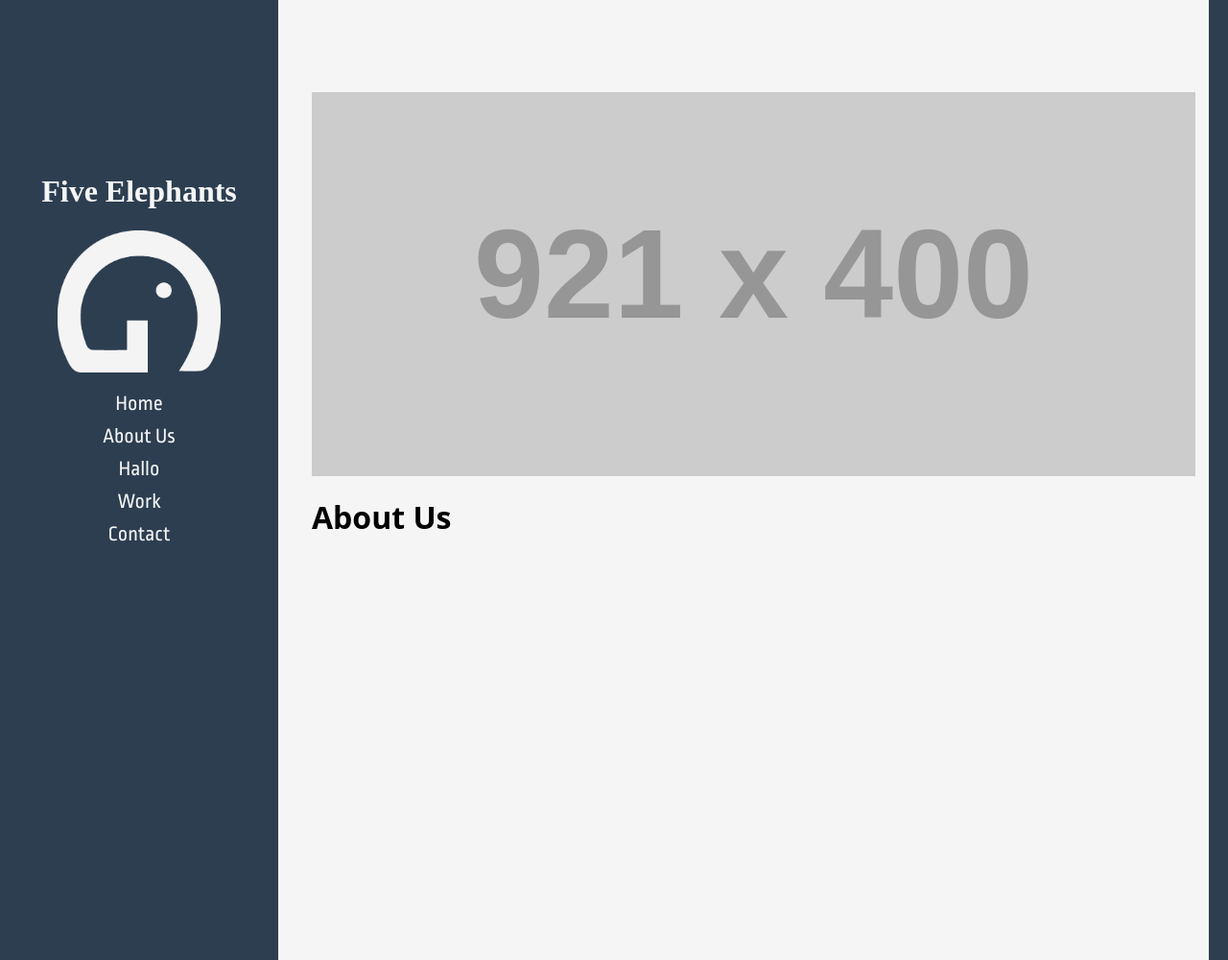
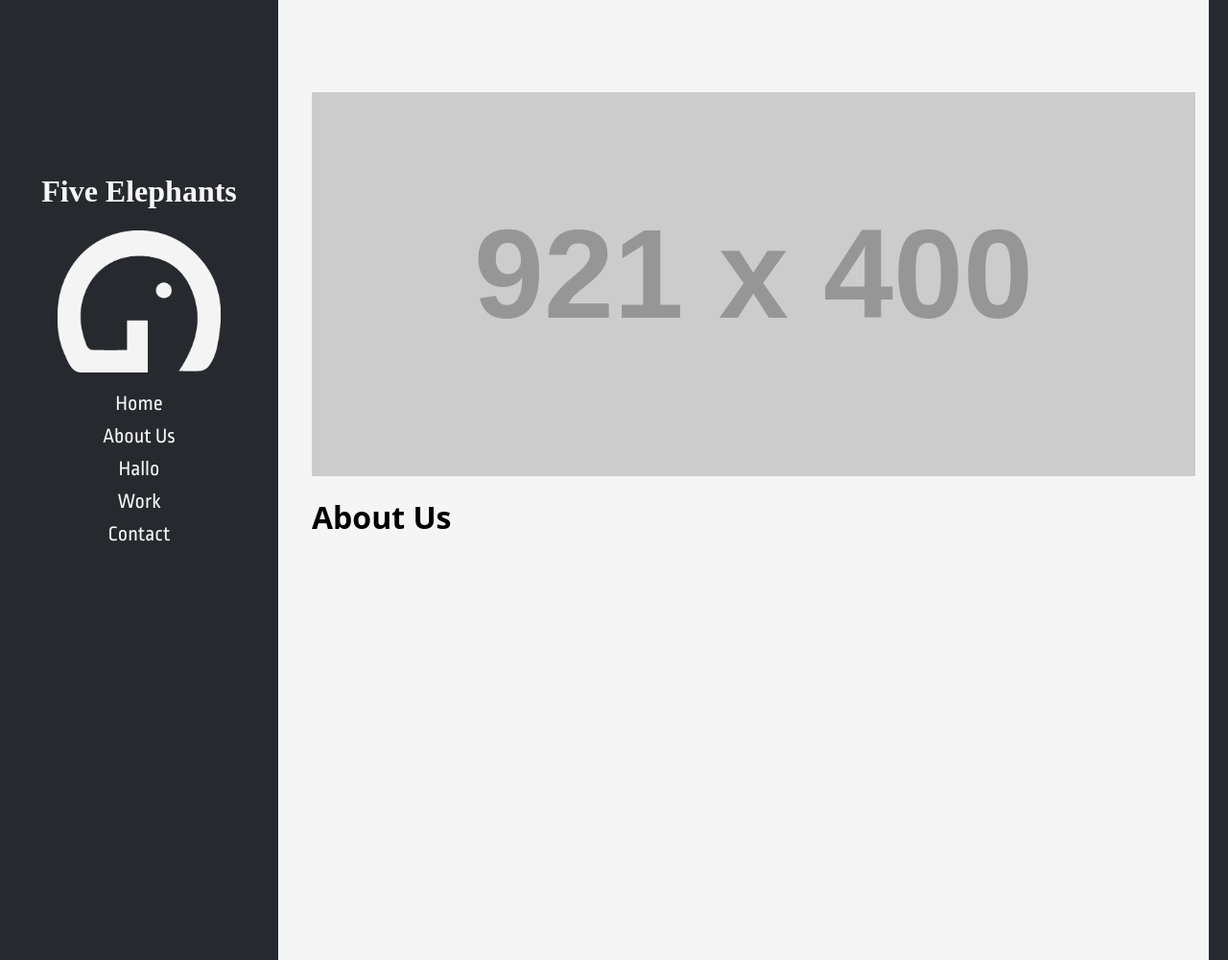
Before and after one commit to sneakyvince/PPM22, a PHP site: page / in a window 1280 px wide. Shown: the whole page at 96% size. Run offline with PHP 8.4, Linux system fonts and the light colour scheme; grey boxes labelled with a size stand in for pictures from a placeholder-image service; some libraries are stand-ins or nearby versions.

Commit message:
Hallo commit
Paar kleurtjes

```diff
--- a/jan/css/style.css
+++ b/jan/css/style.css
@@ -3,10 +3,11 @@
 body{
 	margin: 0;
 	font-family: 'Open Sans';
-	background-color: #2c3e50;
+	background-color: #26292E;
+	font-color: #26292E;
 }
 .menu{
-	background-color: #2c3e50;
+	background-color: #26292E;
 	width: 270px;
 	display: inline-block;
 	text-align: right;
@@ -22,7 +23,7 @@ body{
 	float: right;
 	min-height: 1000px;
 	border-right: 20px solid;
-	border-color: #2c3e50;
+	border-color: #26292E;
 }
 .menulogo{
 	width: 170px;
```
